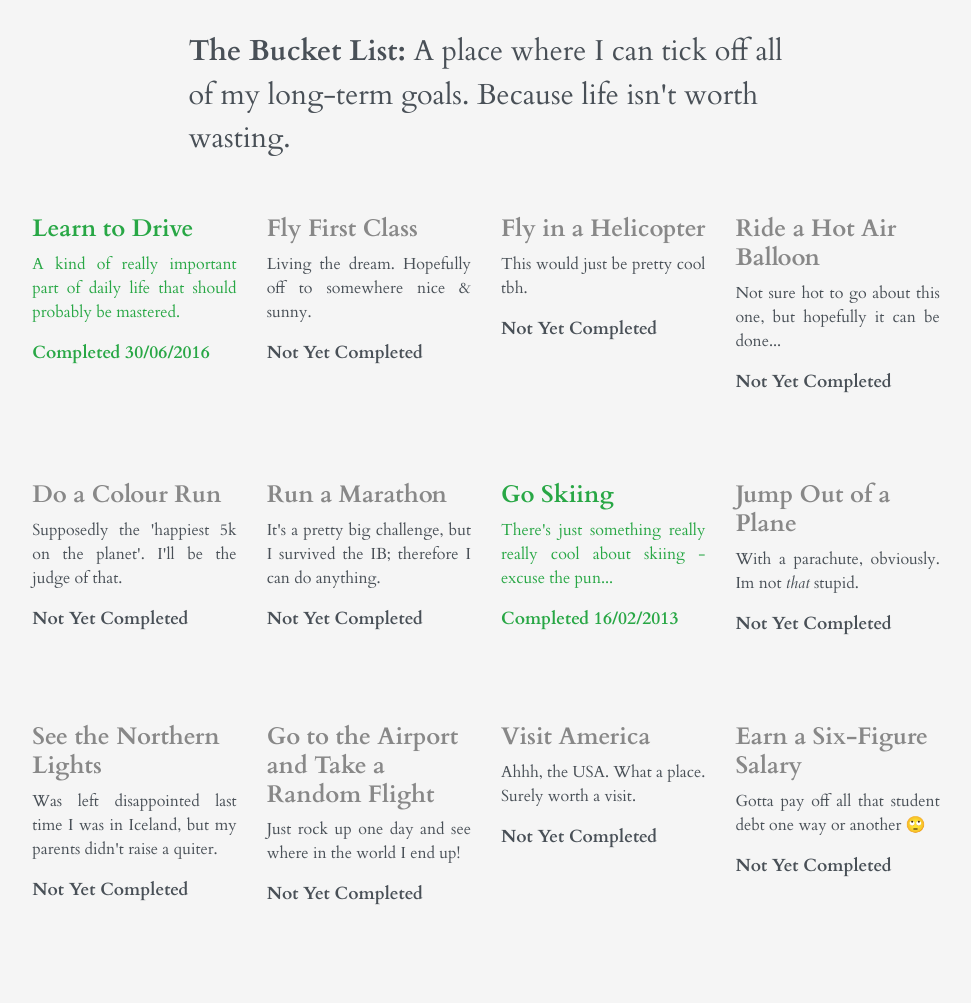
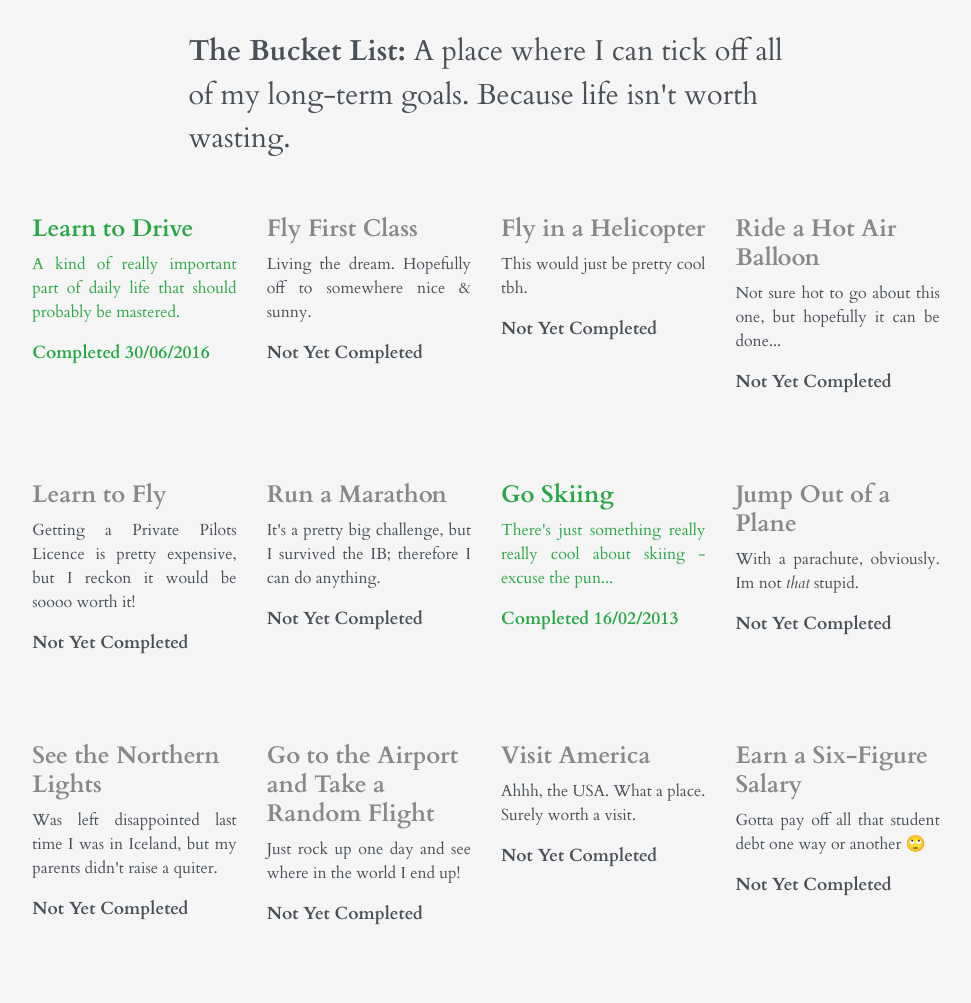
Before and after one commit to george1410/personal-site, a PHP site: page / in a window 1280 px wide. Shown: the part 2235-3238 px from the top of the page, without its empty margins (154-1125 px from the left). Before the commit the page ends 3140 px from the top, so only its background shows below. Run offline with PHP 8.4, Linux system fonts and the light colour scheme; some libraries are stand-ins or nearby versions.

Commit message:
Updated bucket list

```diff
--- a/index.php
+++ b/index.php
@@ -187,8 +187,8 @@
                         <p>Not Yet Completed</p>
                     </div>
                     <div class="col-md-3 bucket-item">
-                        <h3>Do a Colour Run</h3>
-                        <p class="bucket-info">Supposedly the 'happiest 5k on the planet'. I'll be the judge of that.</p>
+                        <h3>Learn to Fly</h3>
+                        <p class="bucket-info">Getting a Private Pilots Licence is pretty expensive, but I reckon it would be soooo worth it!</p>
                         <p>Not Yet Completed</p>
                     </div>
                     <div class="col-md-3 bucket-item">
```
